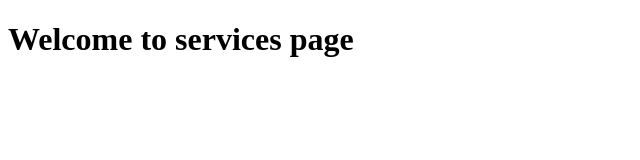
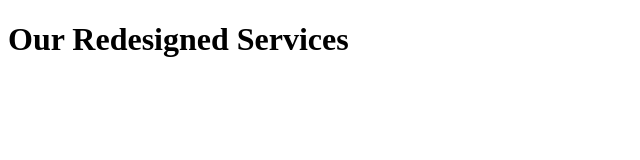
Before and after one commit to F3anny/gym-git-basics, a plain HTML site: page services.html in a window 1280 px wide. Shown: the whole page, without its empty margins (0-640 px from the left). Drawn offline with Linux system fonts and the light colour scheme.

Commit message:
feat:redesigned service heading

```diff
--- a/services.html
+++ b/services.html
@@ -6,6 +6,7 @@
     <title>Document</title>
 </head>
 <body>
-    <h1>Welcome to services page</h1>
+    <h1>Our Redesigned Services</h1>
+
 </body>
 </html>
```
